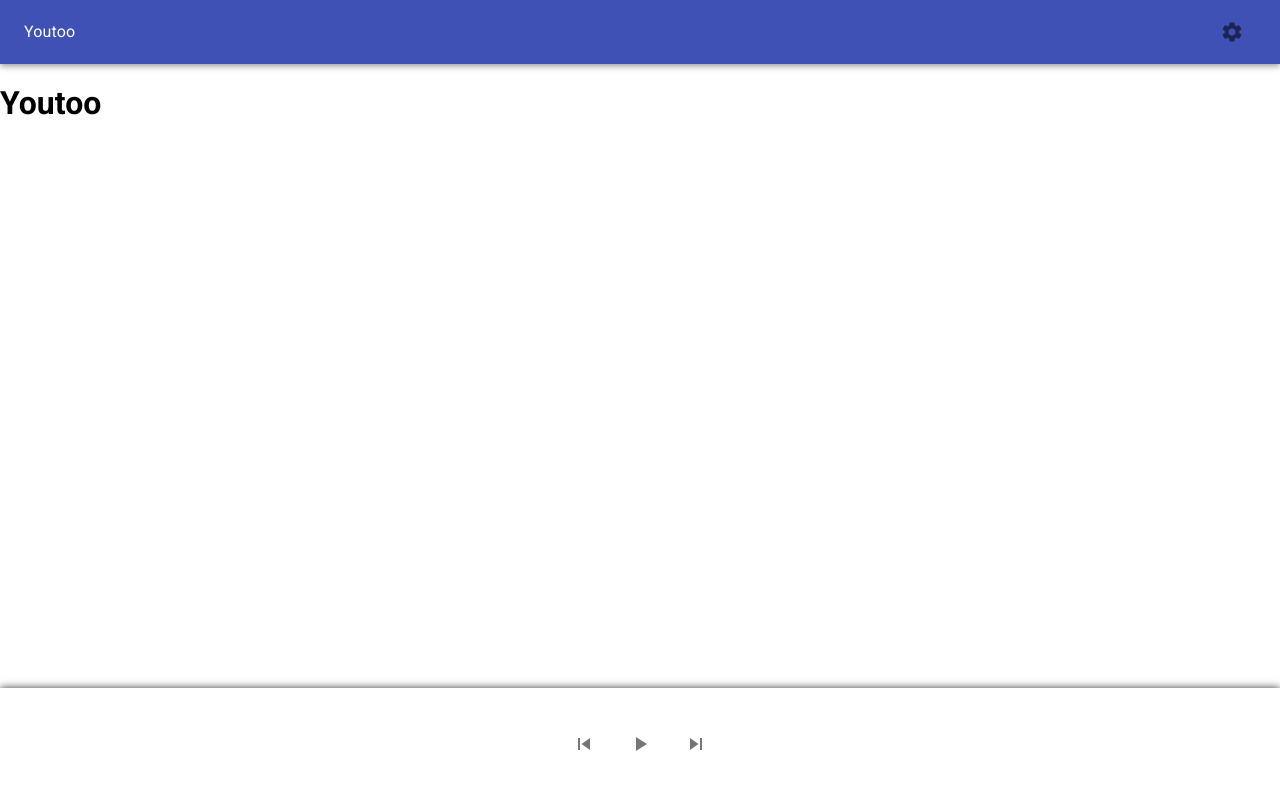
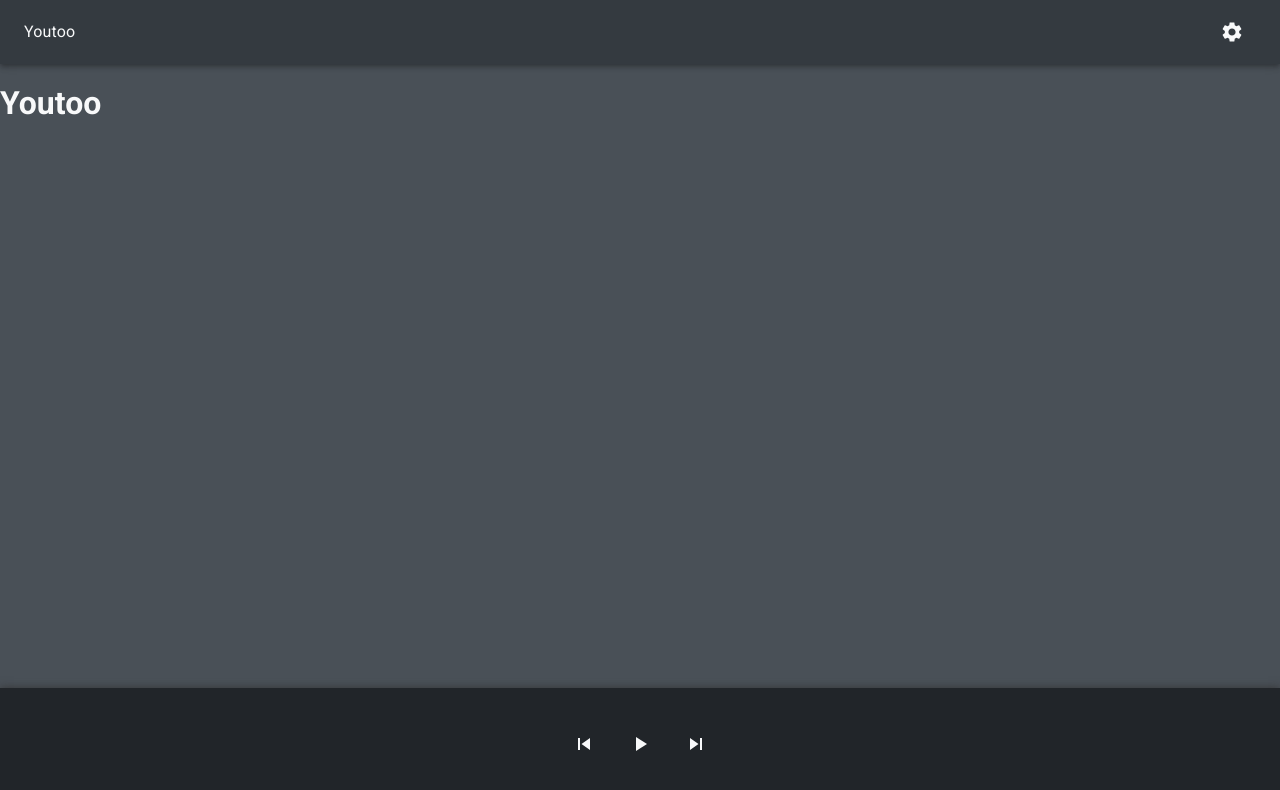
Before and after one commit to roopertti/youtoo-app, a React app: page / in a window 1280 px wide. Shown: the top 790 px of the page. Built offline with nearby package versions, Linux system fonts and the light colour scheme.

Commit message:
feat: Add darktheme, partially ready. Needs some more attention later when we have more components

```diff
--- a/src/components/Buttons/IconButton.tsx
+++ b/src/components/Buttons/IconButton.tsx
@@ -1,17 +1,28 @@
 import React from "react";
 import { IconButton as Button, IconButtonProps } from "@material-ui/core";
 
-import { makeStyles } from "@material-ui/core/styles";
+import { makeStyles, Theme, fade } from "@material-ui/core/styles";
 
 
 export interface Props extends Omit<IconButtonProps, "size"> {
     icon : React.ReactNode;
 }
 
+const useStyles = makeStyles((theme: Theme) => ({
+    button: {
+        color: theme.palette.primary.contrastText,
+        "&:hover": {
+            backgroundColor: theme.palette.primary.light,
+            color: fade(theme.palette.primary.contrastText, 0.9)
+        }
+    }
+  }));
+
 const IconButton = (props: Props) => {
     const { icon,  ...iconButtonProps } = props;
+    const classes = useStyles();
     return(
-        <Button children={icon} {...iconButtonProps} />
+        <Button className={classes.button} children={icon} {...iconButtonProps} />
     )
 }
 
--- a/src/components/Buttons/VideoButtons.tsx
+++ b/src/components/Buttons/VideoButtons.tsx
@@ -3,6 +3,8 @@ import { Grid } from "@material-ui/core";
 
 import { Play, Pause, Next, Previous } from "../icons";
 import { IconButton } from "../index";
+
+import { makeStyles, Theme } from "@material-ui/core/styles";
 
 export interface Props {
     isPlaying: boolean;
@@ -13,11 +15,18 @@ export interface Props {
     skipPrev: () => void;
 }
 
+const useStyles = makeStyles((theme: Theme) => ({
+    container: {
+        backgroundColor: theme.palette.background.default,
+    }
+  }));
+
 const VideoButtons = (props: Props) => {
     const { isPlaying, disabled = false, play, skipNext, skipPrev } = props;
+    const classes = useStyles();
     return(
         <>
-            <Grid spacing={1} container >
+            <Grid className={classes.container} spacing={1} container >
                 <Grid item>
                     <IconButton onClick={skipPrev} disabled={disabled} icon={<Previous />}/>
                 </Grid>
--- a/src/components/Footer/index.tsx
+++ b/src/components/Footer/index.tsx
@@ -1,21 +1,22 @@
 import React, { useState } from "react";
-import { makeStyles } from "@material-ui/core/styles";
+import { makeStyles, Theme } from "@material-ui/core/styles";
 import { Grid } from "@material-ui/core";
 
 import { VideoButtons } from "../index";
 
-const useStyles = makeStyles({
+const useStyles = makeStyles((theme: Theme) => ({
   footer: {
     boxShadow: "0px 0px 8px #343434",
     padding: "2rem 1.5rem",
     flexShrink: 1,
+    backgroundColor: theme.palette.primary.dark
   },
   container: {
     justifyContent: "center",
     alignItems: "center",
     display: "flex",
   }
-});
+}));
 
 const Footer = () => {
   const classes = useStyles();
--- a/src/components/Header/index.tsx
+++ b/src/components/Header/index.tsx
@@ -18,7 +18,7 @@ const Header = () => {
   const classes = useStyles();
 
   return (
-    <AppBar position="static" component="header">
+    <AppBar style={{userSelect: "none"}} position="static" component="header">
       <Toolbar>
         <Typography>Youtoo</Typography>
         <div className={classes.grow} />
--- a/src/components/Layout/index.tsx
+++ b/src/components/Layout/index.tsx
@@ -1,17 +1,19 @@
 import React from "react";
-import { makeStyles } from "@material-ui/core/styles";
+import { makeStyles, Theme } from "@material-ui/core/styles";
 
 import { Header, Footer } from "../index";
 
-const useStyles = makeStyles({
+const useStyles = makeStyles((theme: Theme) => ({
   main: {
     flex: "1 0 auto",
+    backgroundColor: theme.palette.primary.light,
+    color: theme.palette.primary.contrastText,
   },
   layoutWrapper: {
     display: "flex",
     flexDirection: "column",
   },
-});
+}));
 
 const Layout: React.FC = ({ children }) => {
   const classes = useStyles();
--- a/src/components/index.ts
+++ b/src/components/index.ts
@@ -6,3 +6,7 @@ export { default as Layout } from "./Layout/index";
 /* Buttons */
 export { default as IconButton, Props as IconButtonProps } from "./Buttons/IconButton";
 export { default as VideoButtons, Props as VideoButtonsProps } from "./Buttons/VideoButtons";
+
+
+/* Themes */
+export { default as darkTheme } from "../darkTheme";
--- /dev/null
+++ b/src/darkTheme.ts
@@ -0,0 +1,27 @@
+import { createMuiTheme }  from '@material-ui/core/styles'
+
+/*TODO: Add missing colors when there are more components to apply the colors to.
+Add light theme
+*/
+
+const theme = createMuiTheme({
+  palette: {
+    primary: {
+      light: "#495057",
+      main: "#343A40",
+      dark: "#212529",
+      contrastText: "#F8F9FA"
+    },
+    secondary: {
+      light: "",
+      main: "#343A40",
+      dark: "",
+      contrastText: "#"
+    },
+    background: {
+      default: "#212529",
+      paper: "495057",
+    }
+  },
+})
+export default theme;
--- a/src/index.tsx
+++ b/src/index.tsx
@@ -1,6 +1,9 @@
 import React from "react";
 import ReactDOM from "react-dom";
+import { ThemeProvider } from '@material-ui/core/styles'
+import CssBaseline from '@material-ui/core/CssBaseline'
+import theme from "./darkTheme";
 
 import App from "./App";
 
-ReactDOM.render(<App />, document.querySelector("#root"));
+ReactDOM.render(<ThemeProvider theme={theme}><App /></ThemeProvider> , document.querySelector("#root"));
```
